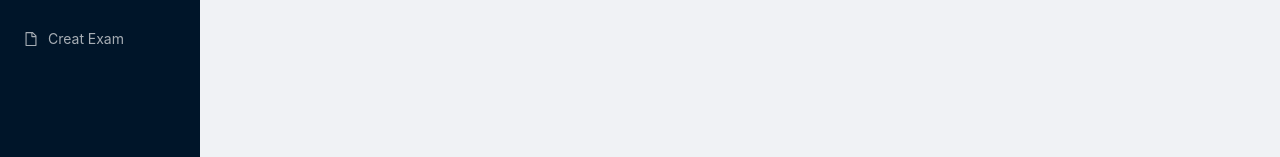
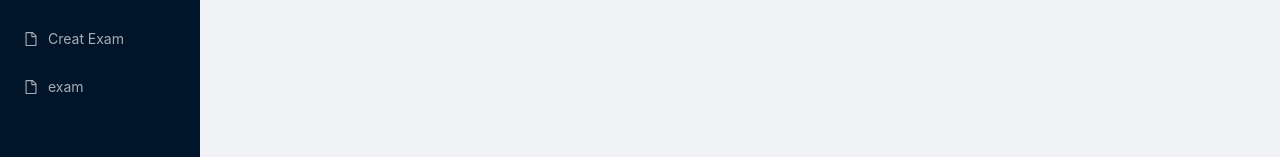
Before and after one commit to coderaudi/Nextjs_-online-Assessment, a Next.js app: page / in a window 1280 px wide. Shown: the part 241-398 px from the top of the page. Built offline with nearby package versions, Linux system fonts and the light colour scheme.

Commit message:
exam menu added

```diff
--- a/components/layout/layout.js
+++ b/components/layout/layout.js
@@ -53,6 +53,9 @@ const OnlineAssessmentLayout = memo((props) => {
             <Menu.Item key="9" icon={<FileOutlined />}>
              <Link href="/exam/create"> Creat Exam</Link>
             </Menu.Item>
+ <Menu.Item key="9" icon={<FileOutlined />}>
+             <Link href="/exam/paper">exam</Link>
+            </Menu.Item>
           </Menu>
         </Sider>
         <Layout className="site-layout">
```
